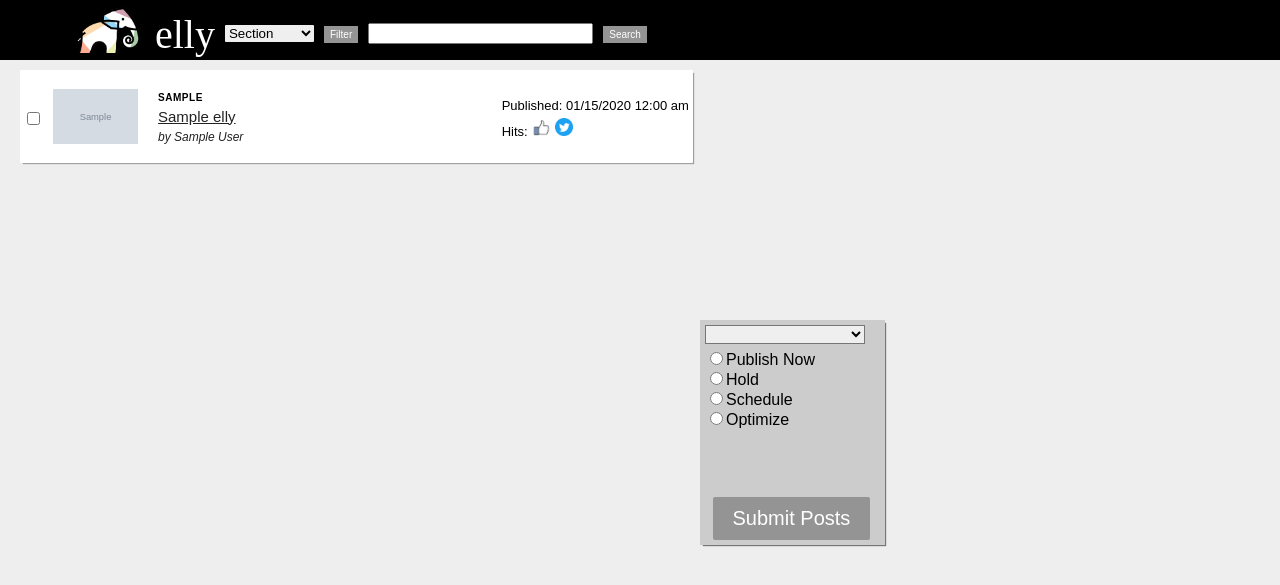
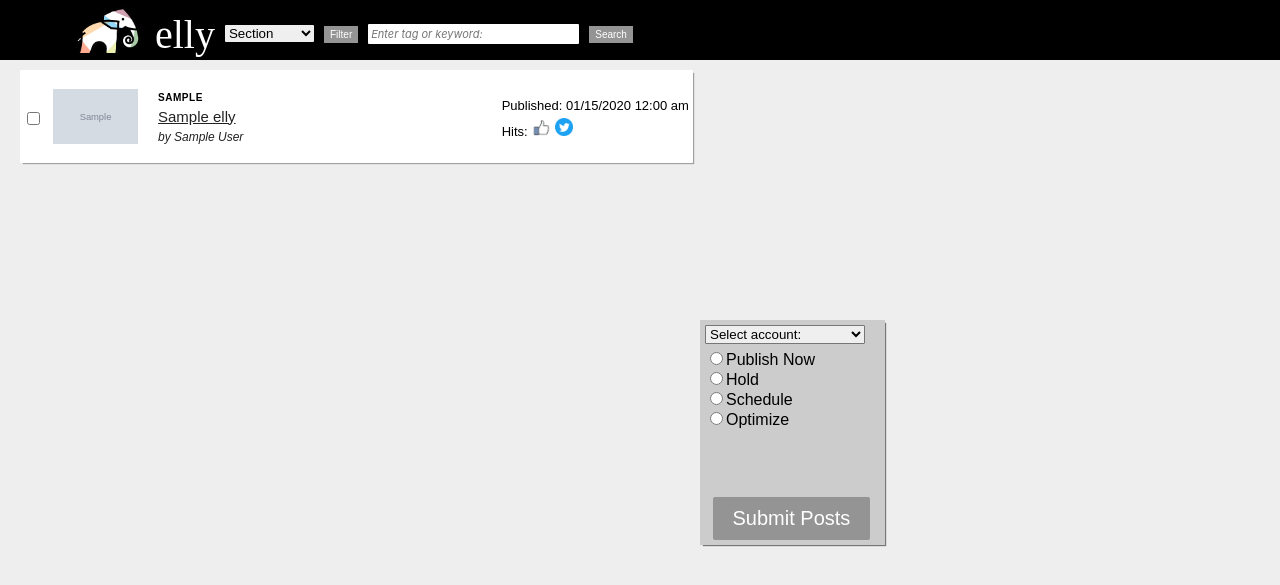
Before and after one commit to igorecarrasco/Elly, a Django app: page /elly/lister in a window 1280 px wide. Shown: the top 585 px of the page. Run offline with Django 3.2, Linux system fonts and the light colour scheme; tables that the repository leaves empty hold one stand-in row (values such as "Sample post"); grey boxes marked "Sample" are stand-in pictures; lists and menus that the app fills with data are empty; parts of the project's set-up code (start-up, migrations or seed data) failed here and were passed over; some libraries are stand-ins or nearby versions; some web fonts are replaced.

Commit message:
Minor design tweaks

```diff
--- a/studio3project/elly/static/elly/style.css
+++ b/studio3project/elly/static/elly/style.css
@@ -16,7 +16,7 @@ label {
 select {
 	-webkit-border-radius:1px;
     -moz-border-radius:1px;
-    border-radius:0px;
+    border-radius:1px;
 }
 form {
 	display:inline;
@@ -190,6 +190,36 @@ p {
 	background: #c9c9c9;
 	text-decoration: none;
 }
+input[type='text'] {
+	-webkit-border-radius:1px;
+    -moz-border-radius:1px;
+    border-radius:1px;
+    -webkit-appearance: none;
+    background-color: white;
+    resize: none;
+	border: none;
+    -webkit-rtl-ordering: logical;
+    user-select: text;
+    cursor: auto;
+    padding: 1px;
+    border-width: 0px;
+    border-style: inset;
+    border-color: initial;
+    border-image: initial;
+    text-rendering: auto;
+    color: initial;
+    letter-spacing: normal;
+    word-spacing: normal;
+    text-transform: none;
+    text-indent: 0px;
+    text-shadow: none;
+    display: inline-block;
+    text-align: start;
+    margin: 0em 0em 0em 0em;
+    padding: 3px 2px 3px 3px;
+    font: 11px BlinkMacSystemFont;
+    -webkit-writing-mode: horizontal-tb;
+    }
 #searchbox {
 	border:none;
 	color: #ffffff;
@@ -202,6 +232,22 @@ p {
 	background: #c9c9c9;
 	text-decoration: none;
 }
+::-webkit-input-placeholder {
+	font-style:italic;
+}
+
+:-moz-placeholder { /* Firefox 18- */
+	font-style:italic;
+}
+
+::-moz-placeholder {  /* Firefox 19+ */
+	font-style:italic;
+}
+
+:-ms-input-placeholder {
+	font-style:italic;
+}
+
 .reveal-if-active {
 	font-family: sans-serif;
 	margin-bottom:5px;
--- a/studio3project/elly/templates/elly/index.html
+++ b/studio3project/elly/templates/elly/index.html
@@ -36,7 +36,7 @@
 				<input type="submit" value="Filter" id=filterbox>
 			</form>
 			<form action="/elly/search" method="get">
-				<input type="text" name="search" size="25">
+				<input type="text" name="search" size="25" placeholder="Enter tag or keyword:" id="searchfield">
 				<input type="submit" value="Search" id=searchbox>
 			</form>
 			</div>
@@ -50,6 +50,7 @@
 				<div class=rightbox>
 					<input id=submitbox type="submit" value="Submit Posts">
 	    			<select name="accountselector" id="socialselector">
+	    			<option value="" disabled selected hidden>Select account:</option>
 					</select><br>
 	    			<input type="radio" name="schedtype" value="publish now" class="publishfield"><label for="publishfield" class="publishfield">Publish Now</label><br>
 	    			<input type="radio" name="schedtype" value="hold" class="holdfield"><label for="holdfield" class="holdfield">Hold</label><br>
```
